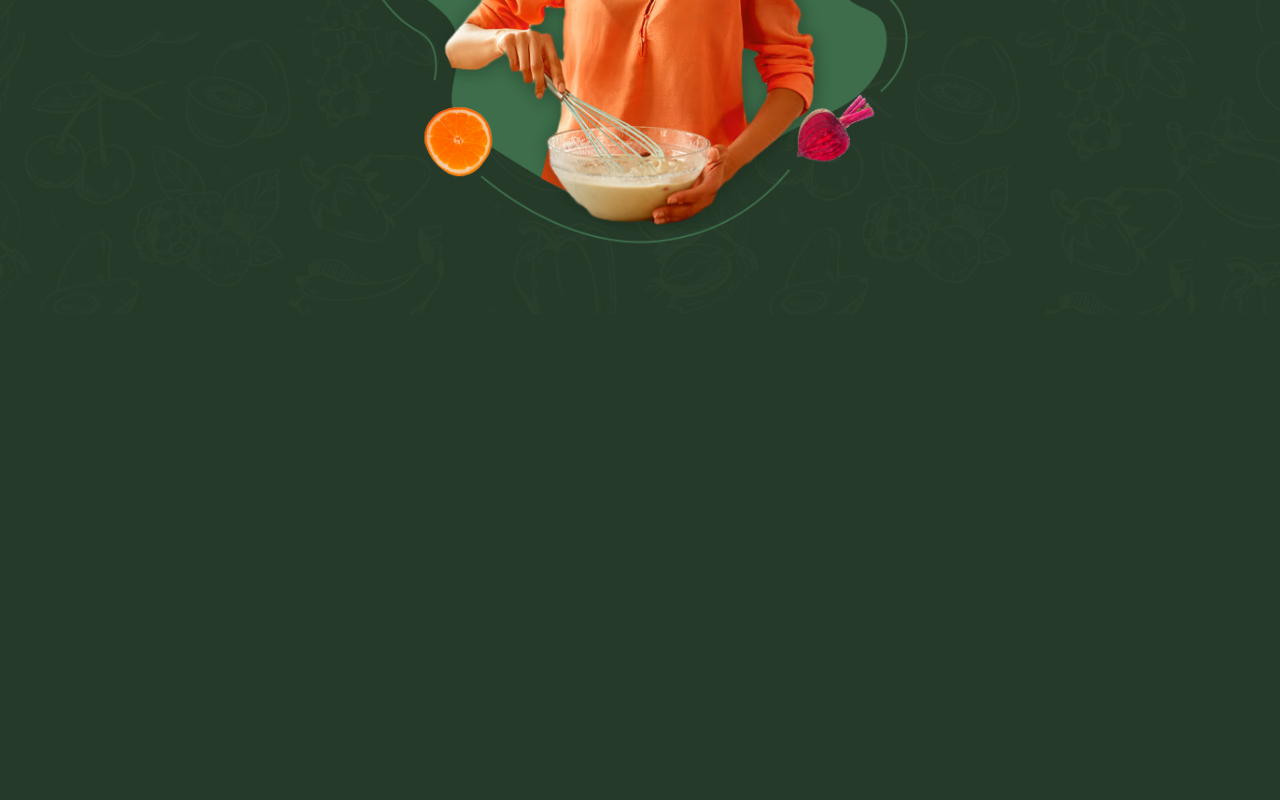
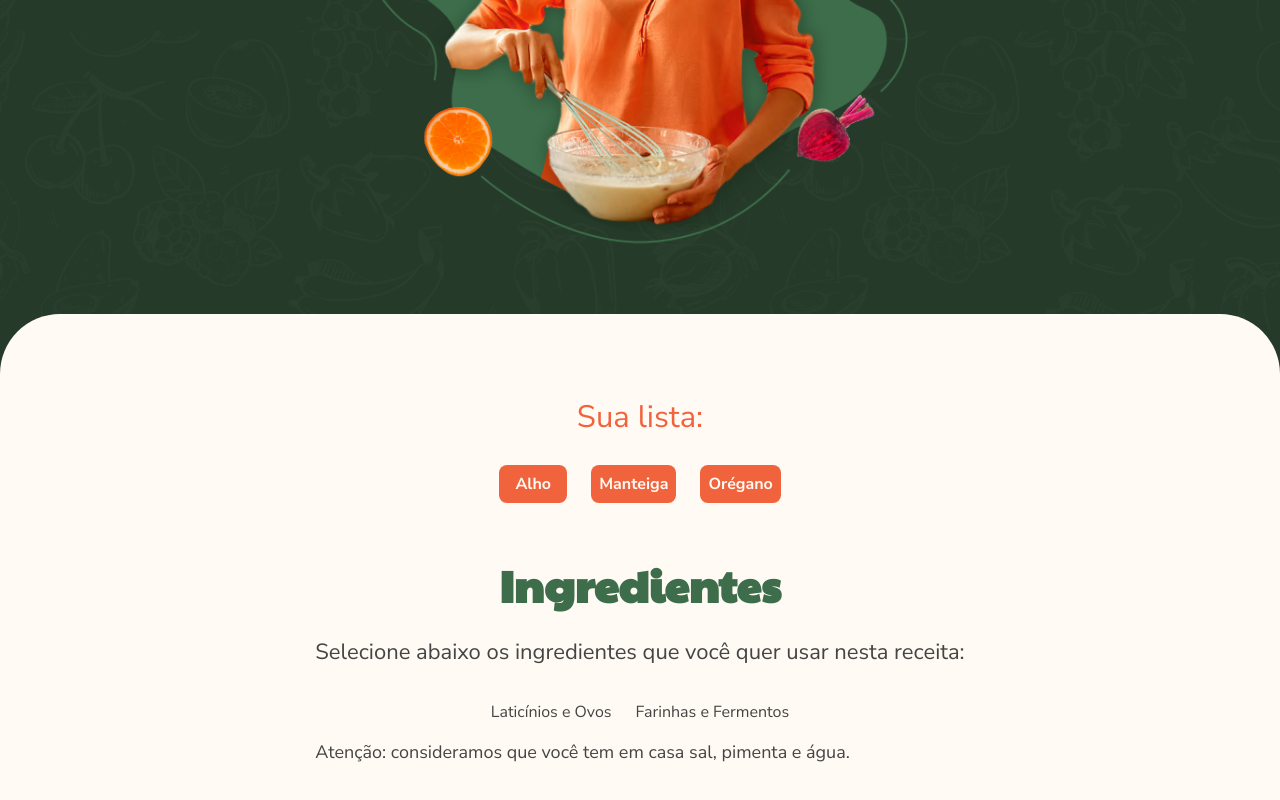
Before and after one commit to carlosismaelad/Cookin-Up, a Vue app: page / in a window 1280 px wide. Shown: the part 717-1517 px from the top of the page. Before the commit the page ends 1031 px from the top, so only its background shows below. Built offline with nearby package versions, Linux system fonts and the light colour scheme.

Commit message:
ConteudoPrincipal and SelecionarIngrediente components - in progress

```diff
--- a/src/App.vue
+++ b/src/App.vue
@@ -1,8 +1,9 @@
 <script lang="ts">
 import Banner from './components/Banner.vue';
+import ConteudoPrincipal from './components/ConteudoPrincipal.vue';
 
 export default {
-  components: {Banner}
+  components: {Banner, ConteudoPrincipal}
 }
 </script>
 
@@ -10,6 +11,7 @@
 
 <template>
   <Banner/>
+  <ConteudoPrincipal/>
 </template>
 
 <style scoped>
--- /dev/null
+++ b/src/components/ConteudoPrincipal.vue
@@ -0,0 +1,98 @@
+<script lang="ts">
+import SelecionarIngredientes from './SelecionarIngredientes.vue';
+
+export default {
+    data(){
+        return{
+            ingredientes: ['Alho', 'Manteiga', 'Orégano']
+        }
+    },
+    components: {SelecionarIngredientes}
+}
+</script>
+
+<template>
+    <main class="conteudo-principal">
+        <section>
+            <span class="subtitulo-lg sua-lista-texto">
+                Sua lista:
+            </span>
+            <ul v-if="ingredientes.length" class="ingredientes-sua-lista">
+                <li v-for="ingrediente in ingredientes" :key="ingrediente" class="ingrediente">
+                    {{ ingrediente }}
+                </li>
+            </ul>
+            <p v-else class="paragrafo lista-vazia">
+                <img src="../assets/icones/lista-vazia.svg" alt="Ícone de pesquisa">
+                Sua lista está vazia! Selecione ingredientes para ininiciar.
+            </p>
+        </section>
+        <SelecionarIngredientes/>
+    </main>
+</template>
+
+<style scoped>
+.conteudo-principal {
+  padding: 6.5rem 7.5rem;
+  border-radius: 3.75rem 3.75rem 0rem 0rem;
+  background: var(--creme, #FFFAF3);
+  color: var(--cinza, #444);
+
+  display: flex;
+  flex-direction: column;
+  align-items: center;
+  gap: 5rem;
+}
+
+.sua-lista-texto {
+  color: var(--coral, #F0633C);
+  display: block;
+  text-align: center;
+  margin-bottom: 1.5rem;
+}
+
+.ingredientes-sua-lista {
+  display: flex;
+  justify-content: center;
+  gap: 1rem 1.5rem;
+  flex-wrap: wrap;
+}
+
+.ingrediente {
+  display: inline-block;
+  border-radius: 0.5rem;
+  min-width: 4.25rem;
+  padding: 0.5rem;
+  text-align: center;
+    transition: 0.2s;
+    color: var(--creme, #FFFAF3);
+  background: var(--coral, #F0633C);
+  font-weight: 700;
+}
+
+.lista-vazia {
+  display: flex;
+  justify-content: center;
+  align-items: center;
+  flex-wrap: wrap;
+  gap: 0.25rem;
+
+  color: var(--coral, #F0633C);
+  text-align: center;
+}
+
+@media only screen and (max-width: 1300px) {
+  .conteudo-principal {
+    padding: 5rem 3.75rem;
+    gap: 3.5rem;
+  }
+}
+
+@media only screen and (max-width: 767px) {
+  .conteudo-principal {
+    padding: 4rem 1.5rem;
+    gap: 4rem;
+  }
+}
+
+</style>
--- /dev/null
+++ b/src/components/SelecionarIngredientes.vue
@@ -0,0 +1,64 @@
+<script lang="ts">
+import obterCategorias from '@/http/index';
+
+export default {
+    data() {
+        return{
+            categorias: obterCategorias()
+        }
+    }
+}
+</script>
+
+<template>
+    <section class="selecionar-ingredientes">
+        <h1 class="cabecalho titulo-ingredientes">Ingredientes</h1>
+        <p class="paragrafo-lg instrucoes">
+            Selecione abaixo os ingredientes que você quer usar nesta receita:
+        </p>
+        <ul class="categorias">
+            <li v-for="categoria in categorias" :key="categoria.nome">
+                {{ categoria.nome }}
+            </li>
+        </ul>
+        <p class="paragrafo dica">Atenção: consideramos que você tem em casa sal, pimenta e água.</p>
+    </section>
+</template>
+
+<style scoped>
+.selecionar-ingredientes {
+  display: flex;
+  flex-direction: column;
+  align-items: center;
+}
+
+.titulo-ingredientes {
+  color: var(--verde-medio, #3D6D4A);
+  display: block;
+  margin-bottom: 1.5rem;
+}
+
+.instrucoes {
+  margin-bottom: 2rem;
+}
+
+.categorias {
+  margin-bottom: 1rem;
+  display: flex;
+  justify-content: center;
+  gap: 1.5rem;
+  flex-wrap: wrap;
+}
+
+.dica {
+  align-self: flex-start;
+  margin-bottom: 3.5rem;
+}
+
+@media only screen and (max-width: 767px) {
+  .dica {
+    margin-bottom: 2.5rem;
+  }
+}
+
+</style>
--- /dev/null
+++ b/src/http/index.ts
@@ -0,0 +1,14 @@
+export default function obterCategorias(){
+    return [
+        {
+            "nome": "Laticínios e Ovos",
+            "ingredientes": ["Ovos", "Queijo", "Leite", "Manteiga", "Creme de Leite", "Iogurte", "Leite Condensado", "Sorvete"],
+            "rotulo": "laticinios_e_ovos"
+        },
+        {
+            "nome": "Farinhas e Fermentos",
+            "ingredientes": ["Farinha de trigo", "Polvilho", "Farinha de rosca", "Canjica", "Farinha de mandioca", "Fubá", "Linhaça", "Fermento químico"],
+            "rotulo": "farinhas_e_fermentos"
+        }
+    ]
+}
--- a/tsconfig.app.json
+++ b/tsconfig.app.json
@@ -1,6 +1,6 @@
 {
   "extends": "@vue/tsconfig/tsconfig.dom.json",
-  "include": ["env.d.ts", "src/**/*", "src/**/*.vue"],
+  "include": ["env.d.ts", "src/**/*", "src/**/*.vue", "src/**/*.ts"],
   "exclude": ["src/**/__tests__/*"],
   "compilerOptions": {
     "composite": true,
```
